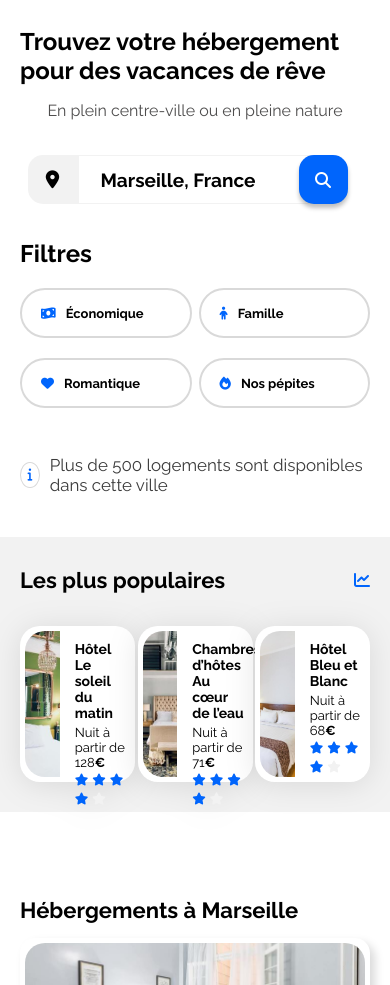
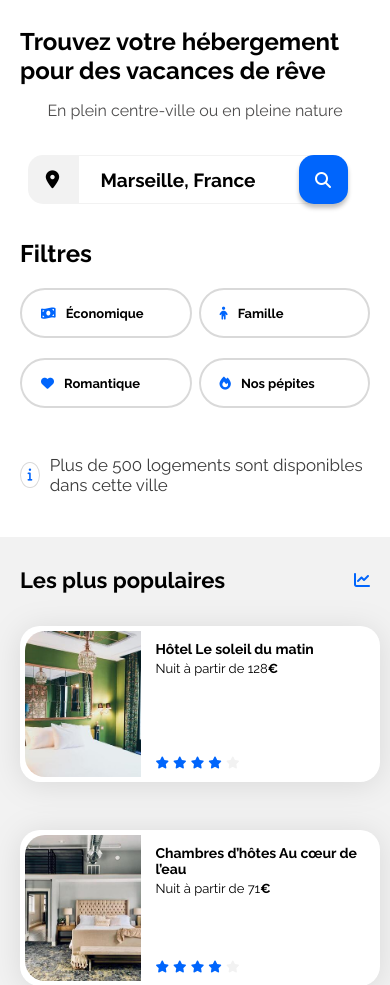
Before and after one commit to matburk/-page-d-accueil-d-une-agence, a plain HTML site: page index.html in a window 390 px wide. Shown: the part 115-1100 px from the top of the page. Drawn offline with Linux system fonts and the light colour scheme.

Commit message:
populaire phone

```diff
--- a/css/style.css
+++ b/css/style.css
@@ -992,6 +992,19 @@ nav a:hover {
         padding: 30px 20px;
     }
 
+    .populaires-cards {
+        flex-direction: column;
+        gap: 0.9375rem;
+    }
+
+    .populaires-cards {
+        width: 100%;
+    }
+
+    .populaires-cards .card {
+        width: 100%;
+    }
+
     .card {
     width: 98%;
     height: 146px;
```
